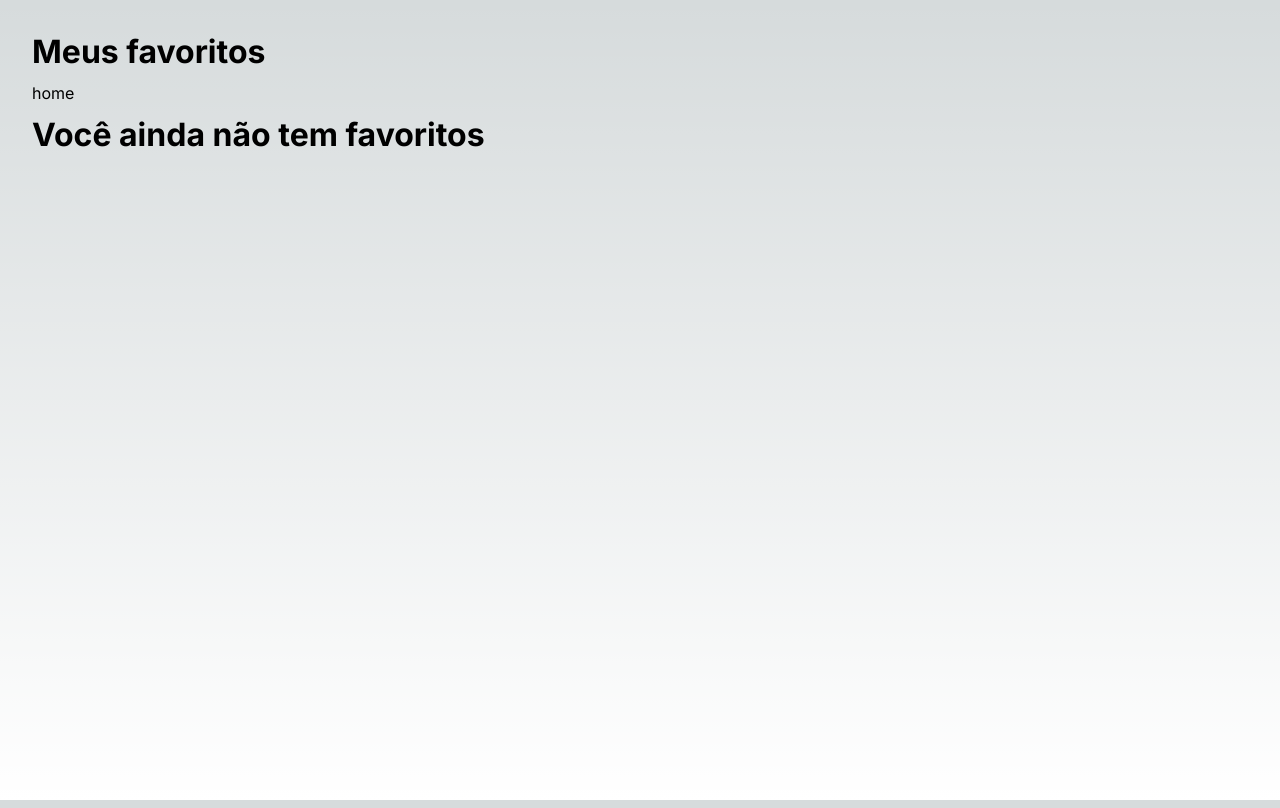
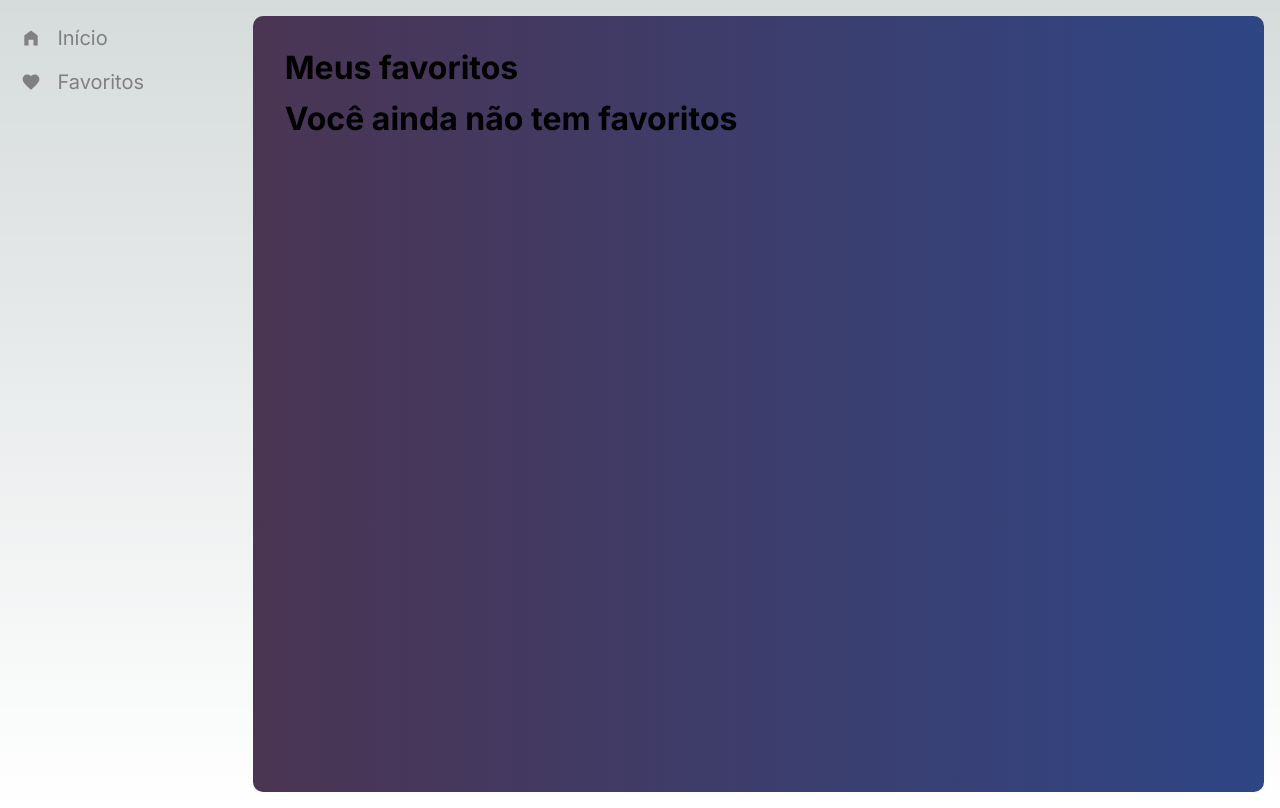
Before and after one commit to MatheusBlanco/manipulaehealth-desafio-front-end-matheusblanco, a Next.js app: page /favorites in a window 1280 px wide. Built offline with nearby package versions, Linux system fonts and the light colour scheme.

Commit message:
style: :lipstick: Adds sidebar and gradient background

```diff
--- /dev/null
+++ b/src/components/Sidebar/index.tsx
@@ -0,0 +1,37 @@
+import { MdHomeFilled, MdOutlineFavorite } from "react-icons/md";
+import { Container, MenuItemLinks, MenuItems, SidebarMenu } from "./styles";
+
+export const SidebarData = [
+  {
+    title: "Início",
+    path: "/",
+    queryParams: {},
+    icon: <MdHomeFilled />,
+  },
+  {
+    title: "Favoritos",
+    path: "/favorites",
+    icon: <MdOutlineFavorite />,
+  },
+];
+
+export const SideBar = () => {
+  return (
+    <Container>
+      <SidebarMenu>
+        {SidebarData.map((item, index) => {
+          return (
+            <MenuItems key={index}>
+              <MenuItemLinks
+                href={{ pathname: item.path, query: item?.queryParams }}
+              >
+                {item.icon}
+                <span style={{ marginLeft: "16px" }}>{item.title}</span>
+              </MenuItemLinks>
+            </MenuItems>
+          );
+        })}{" "}
+      </SidebarMenu>
+    </Container>
+  );
+};
--- /dev/null
+++ b/src/components/Sidebar/styles.ts
@@ -0,0 +1,60 @@
+import Link from "next/link";
+import styled from "styled-components";
+
+export const Container = styled.div`
+  display: flex;
+  width: 20%;
+`;
+
+export const MenuIconOpen = styled(Link)`
+  display: flex;
+  justify-content: start;
+  font-size: 1.5rem;
+  margin-left: 2rem;
+  margin-top: 1rem;
+  color: #ffffff;
+`;
+
+export const MenuIconClose = styled(Link)`
+  display: flex;
+  justify-content: end;
+  font-size: 1.5rem;
+  margin-top: 0.75rem;
+  margin-right: 1rem;
+  color: #ffffff;
+`;
+
+export const SidebarMenu = styled.div`
+  width: 20%;
+  height: 100%;
+  position: fixed;
+  top: 10;
+  left: 0;
+`;
+
+export const MenuItems = styled.li`
+  list-style: none;
+  display: flex;
+  align-items: center;
+  justify-content: center;
+  width: 100%;
+`;
+
+export const MenuItemLinks = styled(Link)`
+  display: flex;
+  align-items: center;
+  width: 95%;
+  padding: 10px 15px;
+  font-size: 20px;
+  text-decoration: none;
+  color: grey;
+  transition: all 0.3s ease;
+  border-radius: 10px;
+
+  &:hover {
+    transform: scale(1.01);
+
+    background-color: #80808040;
+    color: white;
+  }
+`;
--- a/src/components/TrackRow/index.tsx
+++ b/src/components/TrackRow/index.tsx
@@ -1,3 +1,4 @@
+import { FullWidthDiv } from "../../styles";
 import { timeFormat } from "../../utils";
 import { FavoriteButton } from "./FavoriteButton";
 import { OpenInNewButton } from "./OpenInNewButton";
@@ -24,7 +25,7 @@ export const TrackRow = ({ track, index }: TrackRowProps) => {
   } = useTrackRow(track);
 
   return (
-    <div data-testid="#track_row">
+    <FullWidthDiv data-testid="#track_row">
       <TrackInformation key={track.id} data-testid={`#track_row_${track.id}`}>
         <audio ref={audioRef} />
 
@@ -49,6 +50,6 @@ export const TrackRow = ({ track, index }: TrackRowProps) => {
           <OpenInNewButton link={track.link} />
         </DurationAndInteractions>
       </TrackInformation>
-    </div>
+    </FullWidthDiv>
   );
 };
--- a/src/components/TrackRow/styles.ts
+++ b/src/components/TrackRow/styles.ts
@@ -24,7 +24,7 @@ export const TrackInformation = styled.div`
   padding: 3px 15px;
 
   &:hover {
-    transform: scale(1.02);
+    transform: scale(1.01);
 
     background-color: #80808040;
   }
--- a/src/features/FavoritesPage/index.tsx
+++ b/src/features/FavoritesPage/index.tsx
@@ -1,5 +1,4 @@
 import dynamic from "next/dynamic";
-import Link from "next/link";
 import { useSelector } from "react-redux";
 import { TrackRowProps } from "../../components/TrackRow/interfaces";
 import { StoreType } from "../../lib/interfaces";
@@ -19,9 +18,7 @@ export const FavoritesPage = () => {
   return (
     <ListContainer>
       <Header>Meus favoritos</Header>
-      <Link href={"/"} passHref={true}>
-        home
-      </Link>
+
       {favoriteTracks?.length ? (
         favoriteTracks?.map((track: Track, index: number) => {
           return <TrackRow key={track.id} track={track} index={index} />;
--- a/src/features/ListingPage/components/SearchBar/index.tsx
+++ b/src/features/ListingPage/components/SearchBar/index.tsx
@@ -13,6 +13,7 @@ export const SearchBar = () => {
         </IconButton>
         <SearchInput
           name="search"
+          autoComplete="off"
           onChange={(e) => refreshData(e.target.value)}
           placeholder="Álbuns, artistas ou músicas..."
         />
--- a/src/features/ListingPage/index.tsx
+++ b/src/features/ListingPage/index.tsx
@@ -1,5 +1,4 @@
 import dynamic from "next/dynamic";
-import Link from "next/link";
 import { TrackRowProps } from "../../components/TrackRow/interfaces";
 import { ListContainer } from "../../styles";
 import { ListingPageProps, Track } from "./interfaces";
@@ -17,7 +16,6 @@ const SearchBar = dynamic(async () => {
 export default function ListingPage({ tracks }: ListingPageProps) {
   return (
     <ListContainer>
-      <Link href={"favorites"}>favoritos</Link>
       <SearchBar />
       {tracks?.data?.map((track: Track, index: number) => {
         return (
--- a/src/pages/_app.tsx
+++ b/src/pages/_app.tsx
@@ -1,24 +1,27 @@
 import type { AppProps } from "next/app";
 import { Inter } from "next/font/google";
 import Head from "next/head";
+import { SideBar } from "../components/Sidebar";
 import Providers from "../lib/Provider";
-import styles from "../styles/Home.module.css";
+import { MainContainer, MainFlex } from "../styles";
 import "../styles/globals.css";
 const inter = Inter({ subsets: ["latin"] });
 
 export default function App({ Component, pageProps }: AppProps) {
   return (
     <Providers>
-      {" "}
       <Head>
         <title>Fake Deezer</title>
         <meta name="description" content="Generated by create next app" />
         <meta name="viewport" content="width=device-width, initial-scale=1" />
         <link rel="icon" href="/favicon.ico" />
       </Head>{" "}
-      <main className={`${styles.main} ${inter.className}`}>
-        <Component {...pageProps} />
-      </main>
+      <MainFlex className={`${inter.className}`}>
+        <SideBar />
+        <MainContainer>
+          <Component {...pageProps} />
+        </MainContainer>
+      </MainFlex>
     </Providers>
   );
 }
--- a/src/pages/index.tsx
+++ b/src/pages/index.tsx
@@ -5,6 +5,7 @@ import {
   TracksResponse,
 } from "../features/ListingPage/interfaces";
 import { api } from "../services/api";
+import { FullWidthDiv } from "../styles";
 
 export interface HomeProps {
   tracks: TracksResponse;
@@ -16,9 +17,9 @@ const ListingPage = dynamic<ListingPageProps>(
 
 export default function Home({ tracks }: HomeProps) {
   return (
-    <div data-testid="#home">
+    <FullWidthDiv data-testid="#home">
       <ListingPage data-testid="#home" tracks={tracks} />
-    </div>
+    </FullWidthDiv>
   );
 }
 
--- a/src/styles/Home.module.css
+++ b/src/styles/Home.module.css
@@ -1,8 +1,8 @@
 .main {
   display: flex;
-  flex-direction: column;
+  flex-direction: row;
   justify-content: space-between;
-  align-items: center;
+  align-items: start;
   padding: 2rem;
   min-height: 100vh;
 }
--- a/src/styles/index.ts
+++ b/src/styles/index.ts
@@ -1,8 +1,44 @@
 import { Tooltip } from "react-tooltip";
-import styled from "styled-components";
+import styled, { keyframes } from "styled-components";
+
+export const MainFlex = styled.main`
+  display: flex;
+  align-items: start;
+  padding: 1rem 1rem 1rem 0rem;
+`;
+
+const HeaderKeyFrame = keyframes`
+    0% {
+        background-position: 0% 50%;
+    }
+    50% {
+        background-position: 100% 50%;
+    }
+    100% {
+        background-position: 0% 50%;
+    }
+`;
+
+export const MainContainer = styled.main`
+  width: 80%;
+  border-radius: 10px;
+  padding: 2rem;
+
+  position: relative;
+  flex: none;
+  background-position: top center;
+  background: linear-gradient(270deg, #2d4687, #662524);
+  animation: ${HeaderKeyFrame} 15s ease infinite;
+  background-size: 200% 100%;
+`;
+
+export const FullWidthDiv = styled.div`
+  width: 100%;
+`;
 
 export const ListContainer = styled.div`
   width: 100%;
+  min-height: 89vh;
   display: flex;
   flex-direction: column;
   gap: 12px;
```
Also changed, not shown: src/features/ListingPage/components/SearchBar/styles.ts (+3 -4 lines).
